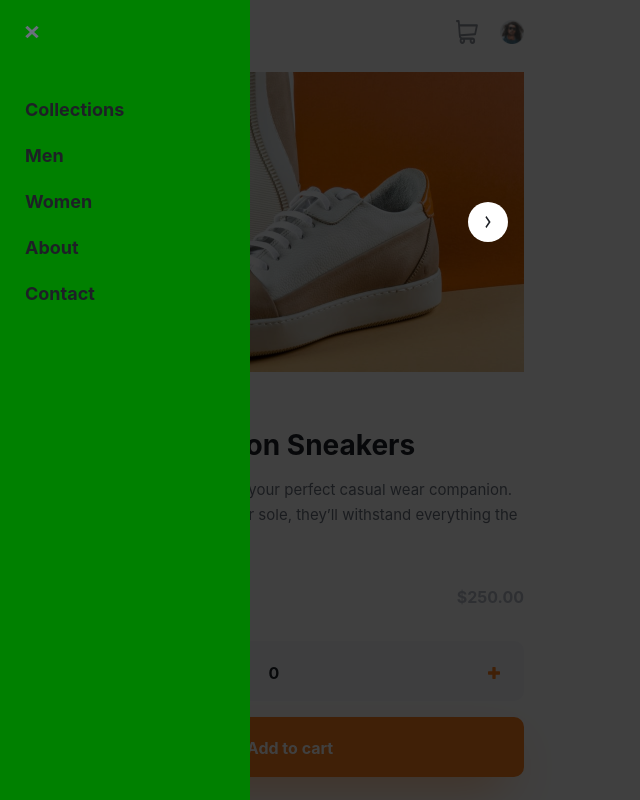
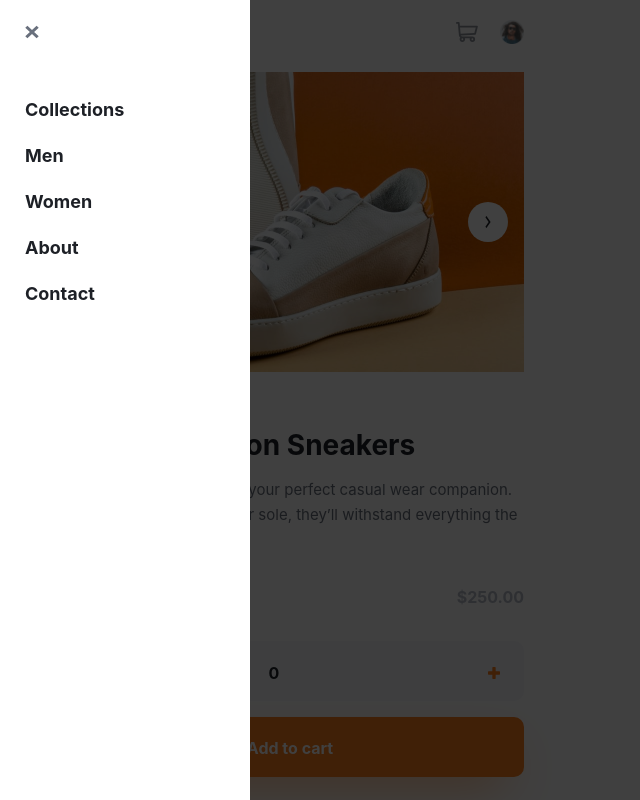
Before and after one commit to GIGAKLIBADZE/ecommerce-product-page, a React (Vite) app: page / in a window 1280 px wide. Both pictures are taken after a click on the picture 32 px from the left and 32 px from the top of the page. Shown: the top 800 px of the page, without its empty margins (0-640 px from the left). Built offline with nearby package versions, Linux system fonts and the light colour scheme.

Commit message:
correct positioning for a layout for the desktop view

```diff
--- a/src/components/LayoutStyles.tsx
+++ b/src/components/LayoutStyles.tsx
@@ -23,14 +23,22 @@ export const MenuAndLogo = styled.div`
 
 export const CartAndAvatar = styled.div`
   display: flex;
+  align-items: center;
   gap: 2.2rem;
+
+  @media (min-width: 90rem) {
+    gap: 5.7rem;
+  }
 `;
 
-export const Avatar = styled.img`
+export const AvatarPicture = styled.img`
   width: 2.4rem;
   height: 2.4rem;
-  width: 24px;
-  height: 24px;
+
+  @media (min-width: 90rem) {
+    width: 5rem;
+    height: 5rem;
+  }
 `;
 
 export const DesktopMenu = styled.nav`
--- a/src/components/MobileMenu.tsx
+++ b/src/components/MobileMenu.tsx
@@ -17,28 +17,11 @@ const MobileMenu: React.FC<{
           width: "100%",
           height: "100rem",
           position: "absolute",
-          zIndex: 1,
+          zIndex: 2,
           // opacity: "0.75",
           filter: "opacity(0.75)",
         }}
-      >
-        {/* <MobileMenuContainer>
-          <CloseIcon
-            src={Close}
-            alt="Close"
-            onClick={() => {
-              setShowMobileMenu(false);
-            }}
-          />
-          <MobileMenuNavigation>
-            <MenuListItem>Collections</MenuListItem>
-            <MenuListItem>Men</MenuListItem>
-            <MenuListItem>Women</MenuListItem>
-            <MenuListItem>About</MenuListItem>
-            <MenuListItem>Contact</MenuListItem>
-          </MobileMenuNavigation>
-        </MobileMenuContainer> */}
-      </div>
+      ></div>
       <MobileMenuContainer>
         <CloseIcon
           src={Close}
--- a/src/components/MobileMenuStyle.tsx
+++ b/src/components/MobileMenuStyle.tsx
@@ -2,10 +2,11 @@ import styled from "styled-components";
 
 export const MobileMenuContainer = styled.div`
   width: 25rem;
+  height: 100rem;
   /* padding: 2.5rem 13.1rem 62.8rem 2.5rem; */
   padding: 2.5rem;
   min-height: 100vh;
-  background-color: green;
+  background-color: #ffffff;
   position: absolute;
   /* position: relative; */
   top: 0;
--- a/src/layout/Layout.tsx
+++ b/src/layout/Layout.tsx
@@ -4,6 +4,7 @@ import Logo from "/logo.svg";
 import Cart from "/icon-cart.svg";
 import Avatar from "/image-avatar.png";
 import {
+  AvatarPicture,
   CartAndAvatar,
   DesktopMenu,
   DesktopMenuElement,
@@ -50,11 +51,7 @@ const Layout: React.FC = () => {
         </MenuAndLogo>
         <CartAndAvatar>
           <img src={Cart} alt="Cart" />
-          <img
-            src={Avatar}
-            alt="Avatar"
-            style={{ width: "2.4rem", height: "2.4rem" }}
-          />
+          <AvatarPicture src={Avatar} alt="Avatar" />
         </CartAndAvatar>
       </LayoutContainer>
       <Outlet />
```
